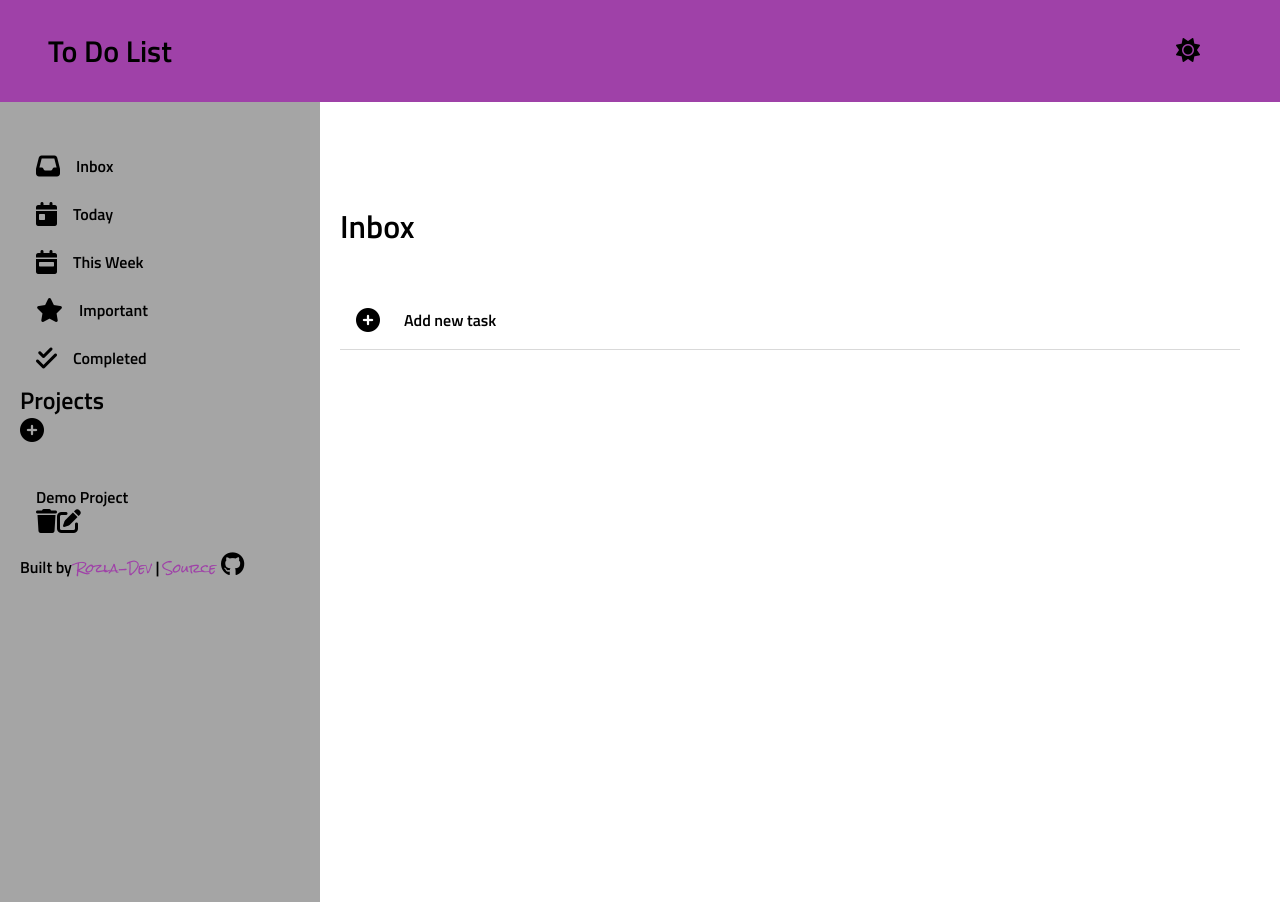
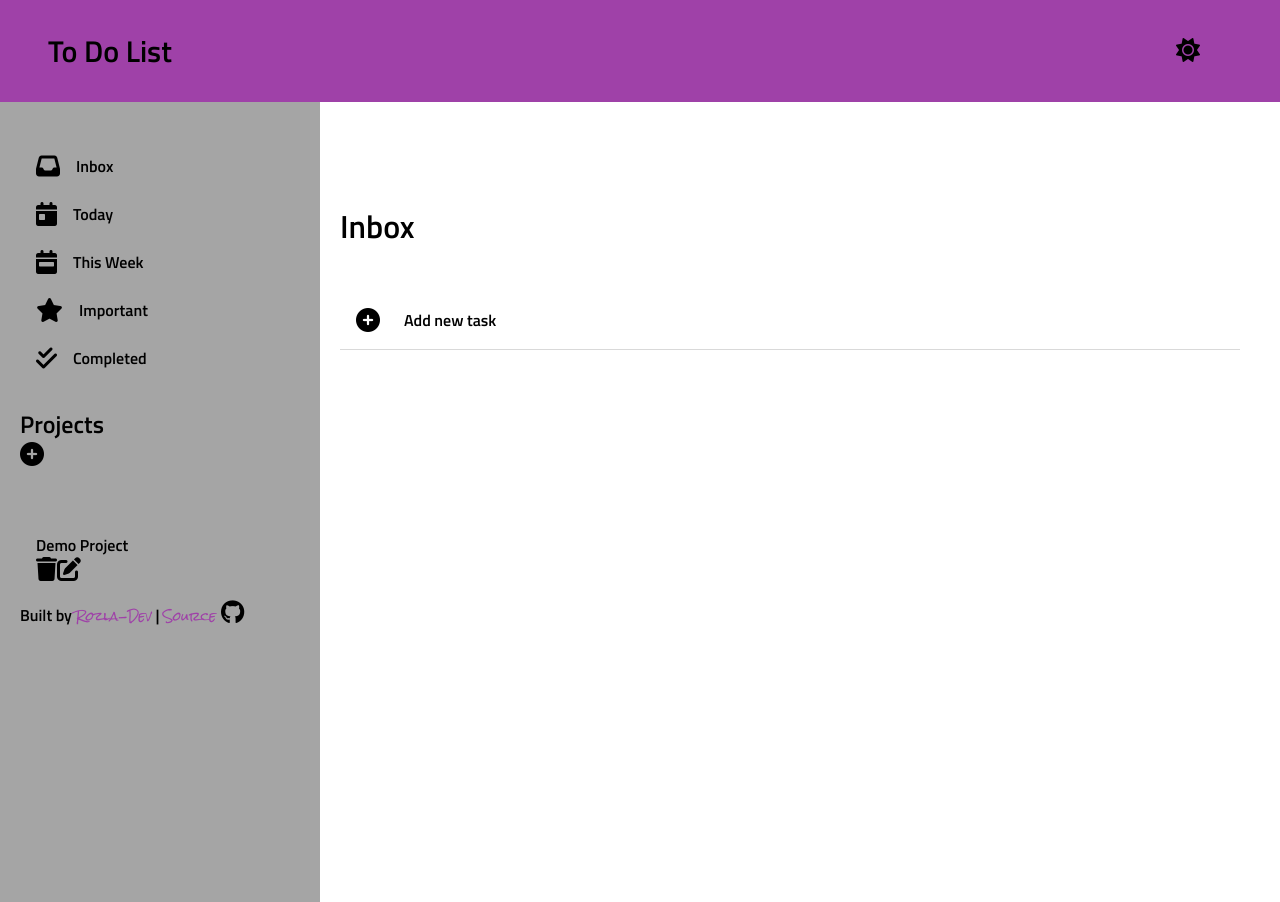
Before and after one commit to curveservices/todo-list, a website: page dist/index.html in a window 1280 px wide. Drawn offline with Linux system fonts and the light colour scheme; some icons are missing.

Commit message:
Nav, side bar and footer changes

```diff
--- a/dist/index.html
+++ b/dist/index.html
@@ -44,6 +44,7 @@
                     <i class="fa-solid fa-check-double sidebar-link link-completed sidebar-link-icon"></i>
                     Completed
                 </a>
+                <br>
             </div>
 
             <!-- SIDEBAR PROJECTS -->
@@ -52,13 +53,13 @@
                     <h1 class="sidebar-projects-title">Projects</h1>
                     <i class="fa-solid fa-circle-plus add-project-modal"></i>
                 </div>
-                <div class="sidebar-seperator"></div>
+                <br>
                 <div class="sidebar-projects-list"></div>
                     <!-- JS GENERATED -->
 
             </div>
 
-            <footer class="footer">
+            <footer>
                 Built by <a class="footer-link" href="https://github.com/curveservices" target="_blank">Rozla-Dev</a>
                 | <a class="footer-link" href="https://github.com/curveservices/Library" target="_blank" >
                 Source </a><i class="fa-brands fa-github"></i>
```
